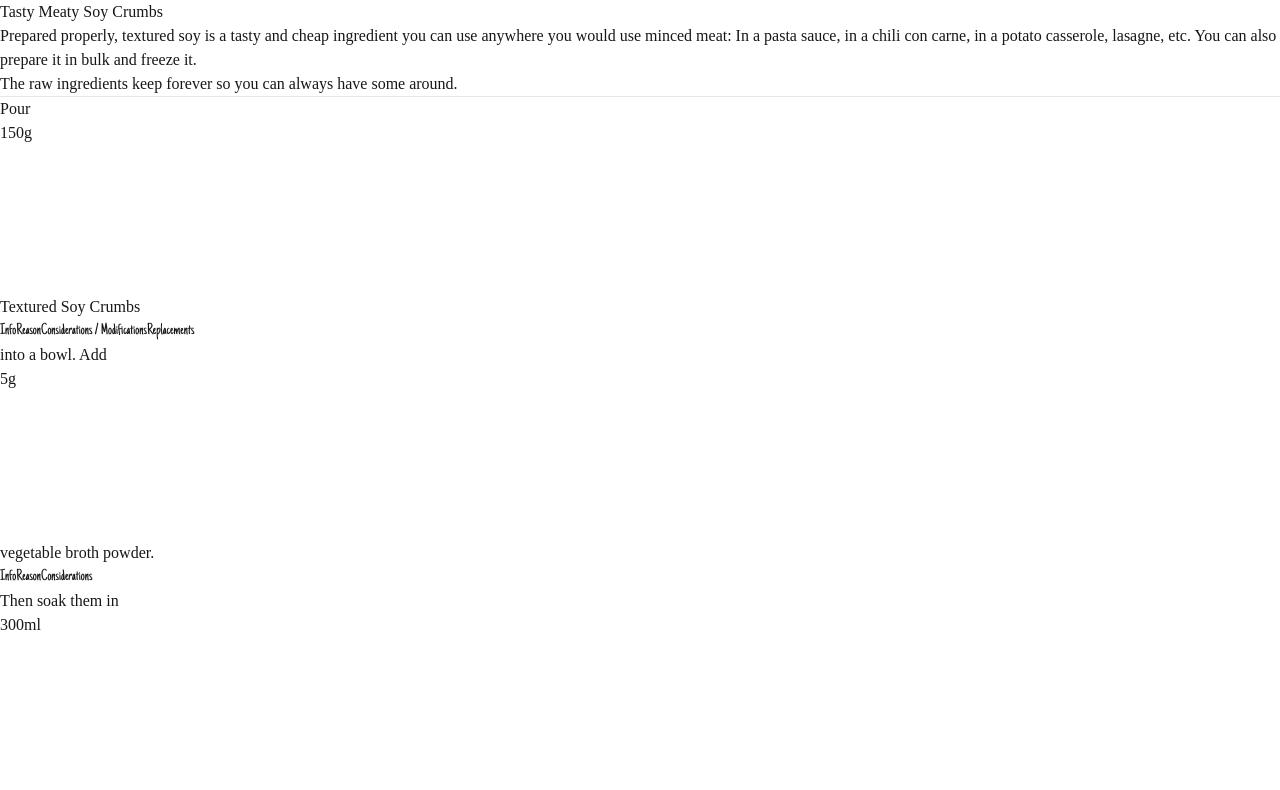
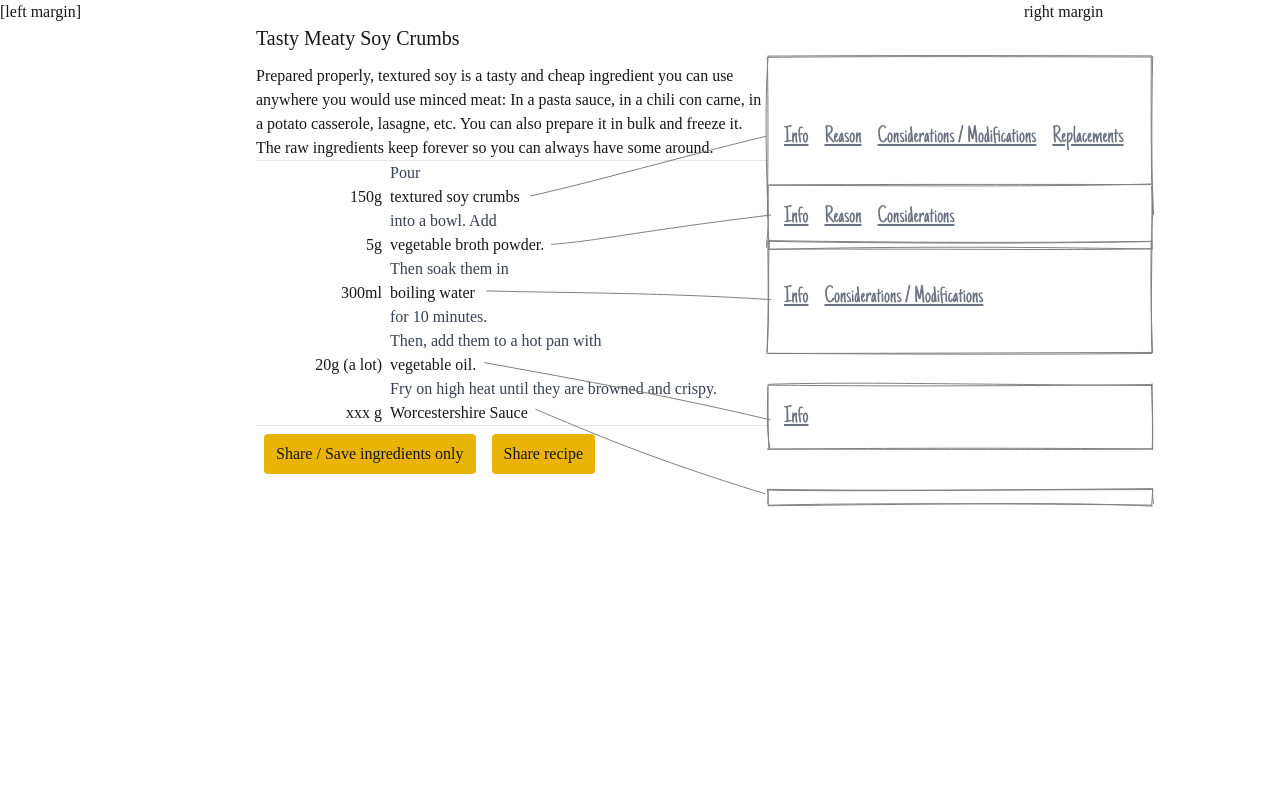
Before and after one commit to phiresky/cookbook, a Next.js app: page /recipe/tasty-meaty-soy-crumbs in a window 1280 px wide. Shown: the top 790 px of the page. Built offline with nearby package versions, Linux system fonts and the light colour scheme.

Commit message:
kinda working

```diff
--- a/app/recipe/[slug]/page.tsx
+++ b/app/recipe/[slug]/page.tsx
@@ -1,5 +1,5 @@
 import { getRecipeBySlug } from "@/common/recipes";
-import { ShowRecipe } from "@/common/ShowRecipe";
+import { ShowRecipe } from "@/components/ShowRecipe";
 
 export function generateStaticParams() {
   return [{ slug: "tasty-meaty-soy-crumbs" }];
--- a/common/ShowRecipe.tsx
+++ /dev/null
@@ -1,99 +0,0 @@
-"use client";
-
-import { Fragment, useCallback, useRef, useState } from "react";
-import { IngredientStep, Recipe } from "./types";
-import { RoughSvg } from "./RoughSvg";
-import { handwriting } from "@/app/fonts";
-import { RoughSVG } from "roughjs/bin/svg";
-
-export function ShowRecipe({ recipe }: { recipe: Recipe }) {
-  return (
-    <div className="mx-auto max-w-lg mt-6">
-      <h1 className="text-xl mb-3">{recipe.title}</h1>
-      {recipe.preamble.map((p, i) => (
-        <p key={i}>{p}</p>
-      ))}
-      <hr />
-      <div className="grid grid-cols-[1fr_3fr] gap-1">
-        {recipe.ingredient_steps.map((step, i) => {
-          if ("ingredient" in step) {
-            return <Ingredient key={i} step={step} />;
-          }
-          return (
-            <Fragment key={i}>
-              <div />
-              <div key={i} className="">
-                <p className="text-gray-700">{step.instruction}</p>
-              </div>
-            </Fragment>
-          );
-        })}
-      </div>
-      <hr />
-      <button className="rounded bg-yellow-500 px-3 py-2 m-2">
-        Share / Save ingredients only
-      </button>
-      <button className="rounded bg-yellow-500 px-3 py-2 m-2">
-        Share recipe
-      </button>
-    </div>
-  );
-}
-
-function Ingredient({ step }: { step: IngredientStep }) {
-  const [ingredientName, setIngredientName] = useState<DOMRect>();
-  const [ingredientBox, setIngredientBox] = useState<DOMRect>();
-  const drawing = useCallback(
-    (svg: SVGSVGElement, rc: RoughSVG) => {
-      if (!ingredientName || !ingredientBox) return;
-      svg.appendChild(
-        rc.line(
-          ingredientName.right,
-          ingredientName.y + ingredientName.height / 2,
-          ingredientBox.left,
-          ingredientBox.y + ingredientBox.height / 2,
-          { roughness: 2, stroke: "black" }
-        )
-      );
-    },
-    [ingredientName, ingredientBox]
-  );
-
-  return (
-    <>
-      <div className="text-right">
-        {"weight" in step.amount ? step.amount.weight : step.amount.volume}
-      </div>
-      <div>
-        <RoughSvg
-          className="absolute overflow-visible"
-          style={{top: 0, left: 0}}
-          drawing={drawing}
-        />
-        <span
-          ref={(r) => {
-            if (ingredientName) return;
-            if (r) setIngredientName(r.getBoundingClientRect());
-          }}
-        >
-          {step.ingredient.name}
-        </span>
-        {step.ingredient.post_span || ""}
-        <div className="relative">
-        <div
-          className={`${handwriting.className} text-2xl absolute bg-gray-200 p-2 rounded top-0 left-full w-96 h-12 overflow-scroll`}
-          ref={r => {
-            if(ingredientBox) return;
-            if(r) setIngredientBox(r.getBoundingClientRect());
-          }}
-        >
-          {step.ingredient.boxes?.map((box, j) => (
-            <button key={j} className="inline rounded bg-gray-400 m-1 p-1">
-              {box.type}
-            </button>
-          ))}
-        </div></div>
-      </div>
-    </>
-  );
-}
--- a/common/soy-crumbs.ts
+++ b/common/soy-crumbs.ts
@@ -19,7 +19,7 @@
         ],
       },
       ingredient: {
-        name: "Textured Soy Crumbs",
+        name: "textured soy crumbs",
         boxes: [
           {
             type: "Info",
--- a/common/RoughSvg.tsx
+++ b/components/RoughSvg.tsx
@@ -6,20 +6,17 @@
 export function RoughSvg({
   drawing,
   className,
-  style,
   width,
   height,
 }: Readonly<{
   className?: string;
-  width: number;
-  height: number;
+  width?: number;
+  height?: number;
   drawing: (svg: SVGSVGElement, rc: RoughSVG) => void;
-  style: any;
 }>) {
   return (
     <svg
       className={className}
-      style={style}
       width={width}
       height={height}
       ref={(svg) => {
--- /dev/null
+++ b/components/ShowRecipe.tsx
@@ -0,0 +1,128 @@
+"use client";
+
+import {
+  Fragment,
+  useCallback,
+  useLayoutEffect,
+  useRef,
+  useState,
+} from "react";
+import { IngredientStep, Recipe } from "../common/types";
+import { RoughSvg } from "./RoughSvg";
+import { handwriting } from "@/app/fonts";
+import { RoughSVG } from "roughjs/bin/svg";
+
+export function ShowRecipe({ recipe }: { recipe: Recipe }) {
+  return (
+    <div className="mx-auto grid grid-cols-[1fr_3fr_1fr]">
+      <div className="max-w-sm">[left margin]</div>
+      <div className="max-w-lg mt-6">
+      <h1 className="text-xl mb-3">{recipe.title}</h1>
+      {recipe.preamble.map((p, i) => (
+        <p key={i}>{p}</p>
+      ))}
+      <hr />
+      <div className="grid grid-cols-[1fr_3fr] gap-x-2">
+        {recipe.ingredient_steps.map((step, i) => {
+          if ("ingredient" in step) {
+            return <Ingredient key={i} step={step} i={i} />;
+          }
+          return (
+            <Fragment key={i}>
+              <div />
+              <div key={i} className="">
+                <p className="text-gray-700">{step.instruction}</p>
+              </div>
+            </Fragment>
+          );
+        })}
+      </div>
+      <hr />
+      <button className="rounded bg-yellow-500 px-3 py-2 m-2">
+        Share / Save ingredients only
+      </button>
+      <button className="rounded bg-yellow-500 px-3 py-2 m-2">
+        Share recipe
+      </button>
+      </div>
+      <div className="max-w-sm">right margin</div>
+    </div>
+  );
+}
+
+function Ingredient({ step, i }: { step: IngredientStep, i: number }) {
+  const ingredientNameRef = useRef<HTMLSpanElement>(null);
+  const ingredientBoxRef = useRef<HTMLDivElement>(null);
+
+  const [visibleBox, setVisibleBox] = useState<string | null>(null);
+  const [drawing, setDrawing] = useState<
+    (svg: SVGSVGElement, rc: RoughSVG) => void
+  >(() => () => {});
+  useLayoutEffect(
+    () =>
+      setDrawing(() => (svg: SVGSVGElement, rc: RoughSVG) => {
+        if (!ingredientNameRef.current || !ingredientBoxRef.current) return;
+        const ingredientName =
+          ingredientNameRef.current.getBoundingClientRect();
+        const ingredientBox = ingredientBoxRef.current.getBoundingClientRect();
+        const color = "gray";
+        svg.appendChild(
+          rc.line(
+            ingredientName.right + 10,
+            ingredientName.y + ingredientName.height / 2,
+            ingredientBox.left,
+            ingredientBox.y + ingredientBox.height / 2,
+            { roughness: 2, stroke: color, disableMultiStroke: true }
+          )
+        );
+        svg.appendChild(
+          rc.rectangle(
+            ingredientBox.x,
+            ingredientBox.y,
+            ingredientBox.width,
+            ingredientBox.height,
+            { stroke: color }
+          )
+        );
+      }),
+    []
+  );
+
+  return (
+    <>
+      <div className="text-right">
+        {"weight" in step.amount ? step.amount.weight : step.amount.volume}
+      </div>
+      <div>
+        <div className="relative">
+          <span ref={ingredientNameRef}>{step.ingredient.name}</span>
+          {step.ingredient.post_span || ""}
+          <div
+            className={`${handwriting.className} bg-white text-2xl absolute p-2 left-full w-96 overflow-scroll -translate-y-1/2`}
+            style={{top: (i-4) * 1 + "rem"}}
+            ref={ingredientBoxRef}
+          >
+            {step.ingredient.boxes?.map((box, j) => (
+              <button
+                key={j}
+                className={`inline m-1 p-1 underline ${box.type === visibleBox ? "text-black" : "text-gray-500"}`}
+                onClick={() =>
+                  setVisibleBox(visibleBox === box.type ? null : box.type)
+                }
+              >
+                {box.type}
+              </button>
+            ))}
+            <div>
+            {visibleBox &&
+              step.ingredient.boxes?.find((b) => b.type === visibleBox)?.text}</div>
+          </div>
+        </div>
+        <RoughSvg
+          className="absolute overflow-visible top-0 left-0"
+          drawing={drawing}
+        />
+      </div>
+    </>
+  );
+}
```
